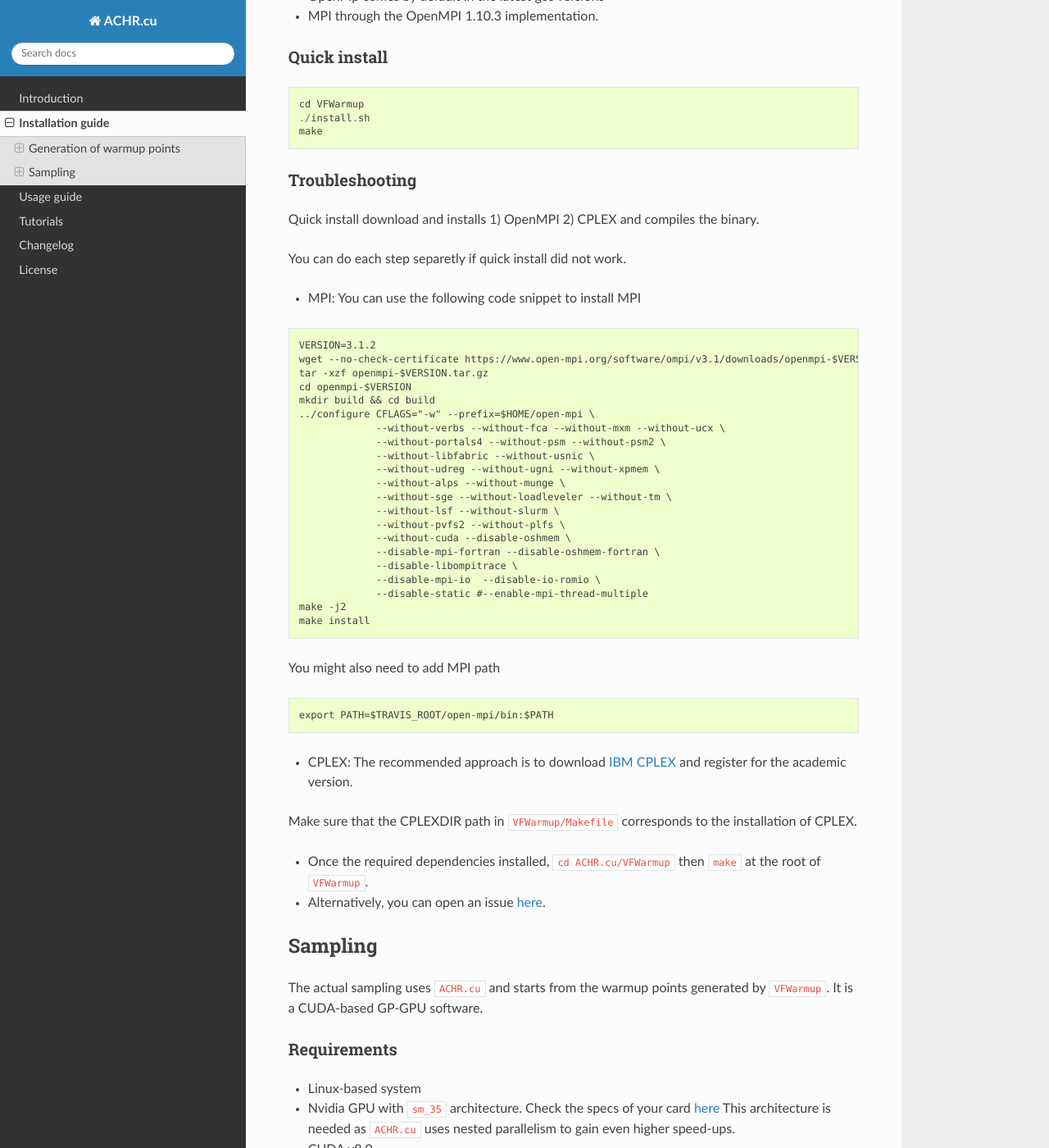
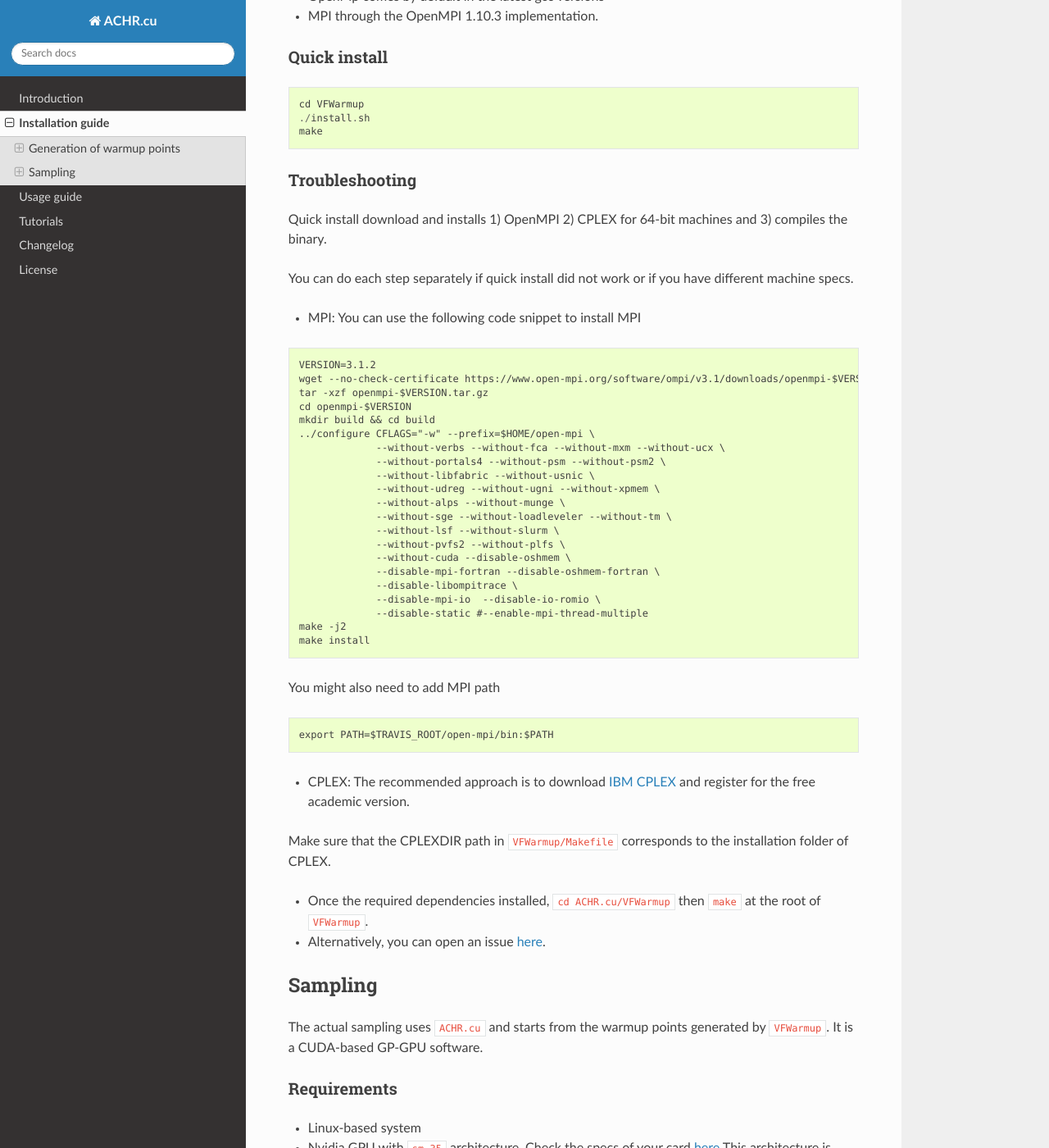
Before and after one commit to marouenbg/ACHR.cu, a Sphinx documentation site: the page built from docs/install/index.md, in a window 1280 px wide and 1400 px high, scrolled down 475 px. Shown: the whole window at 82% size. Built offline with Sphinx 7.4.7 and the Read the Docs theme 2.0.0, drawn with Linux system fonts in a browser that asks for light colours.

````diff
--- a/docs/install/index.md
+++ b/docs/install/index.md
@@ -24,9 +24,9 @@
 make
 ```
 ### Troubleshooting
-Quick install download and installs 1) OpenMPI 2) CPLEX and compiles the binary.
+Quick install download and installs 1) OpenMPI 2) CPLEX for 64-bit machines and 3) compiles the binary.
 
-You can do each step separetly if quick install did not work.
+You can do each step separately if quick install did not work or if you have different machine specs.
 
 + MPI: You can use the following code snippet to install MPI
 ```
@@ -57,9 +57,9 @@
 ```
 export PATH=$TRAVIS_ROOT/open-mpi/bin:$PATH
 ```
-+ CPLEX: The recommended approach is to download [IBM CPLEX](http://www-03.ibm.com/software/products/fr/ibmilogcpleoptistud) and register for the academic version.
++ CPLEX: The recommended approach is to download [IBM CPLEX](http://www-03.ibm.com/software/products/fr/ibmilogcpleoptistud) and register for the free academic version.
 
-Make sure that the CPLEXDIR path in `VFWarmup/Makefile` corresponds to the installation of CPLEX.
+Make sure that the CPLEXDIR path in `VFWarmup/Makefile` corresponds to the installation folder of CPLEX.
 
 + Once the required dependencies installed, `cd ACHR.cu/VFWarmup` then `make` at the root of `VFWarmup`.
 
````
